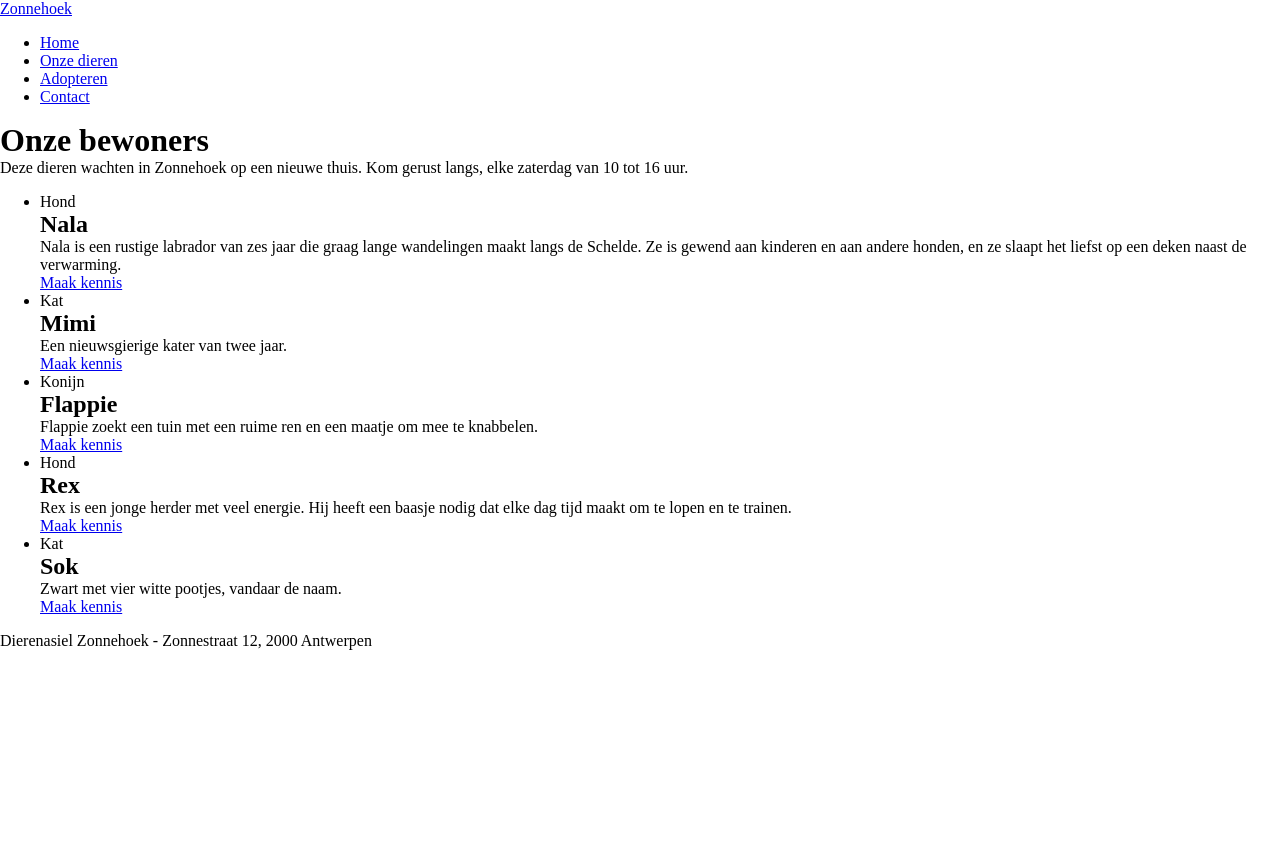
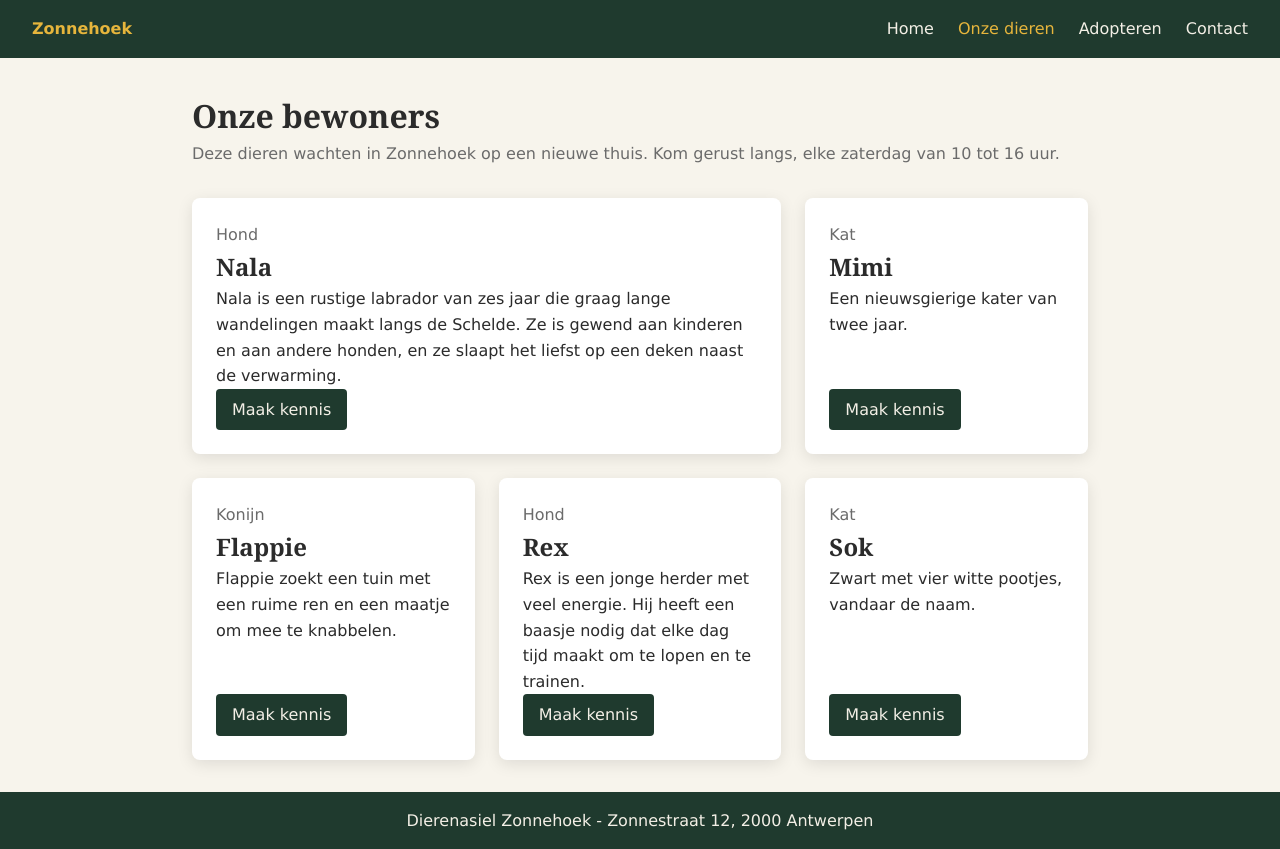
Before and after one commit to Firdaousabzik/webtech, a plain HTML site: page labo-04/dierenasiel/index.html in a window 1280 px wide. Before the commit the page ends 800 px from the top, so only its background shows below. Drawn offline with Linux system fonts and the light colour scheme.

Commit message:
labo4: afgewerkt

```diff
--- a/labo-04/dierenasiel/css/stijl.css
+++ b/labo-04/dierenasiel/css/stijl.css
@@ -2,7 +2,105 @@
 
 /* === tokens === */
 :root {
-
+    --papier:#f7f4ec;
+    --kaart: #ffffff;
+    --inkt: #2b2b2b;
+    --gedempt: #6b6b6b;
+    --balk: #1f3a2e;
+    --tekst: #f3efe6;
+    --accent: #e6b53c;
 }
-
-/* === your rules === */
+body {
+    display: grid;
+    grid-template-rows: auto 1fr auto;
+    min-height: 100vh;
+    background-color: var(--papier);
+    color: var(--inkt);
+    font-family: Verdana, sans-serif;
+    line-height: 1.6;
+}
+header{
+    display: flex;
+    justify-content: space-between;
+    align-items: center;
+    background-color: var(--balk);
+    padding: 1rem 2rem;
+}
+nav ul{
+    display: flex;
+    gap: 1.5rem;
+    list-style: none;
+    margin: 0;
+    padding: 0;
+}
+.logo{
+    color: var(--accent);
+    font-weight: bold;
+    text-decoration: none;
+}
+nav a{
+    color: var(--tekst);
+    text-decoration: none;
+}
+nav a.actief{
+    color: var(--accent);
+}
+nav a:hover,
+nav a:focus{
+    text-decoration: underline;
+}
+main{
+    max-width: 60rem;
+    margin: 0 auto;
+    padding: 2rem;
+}
+h1, h2{
+    font-family: Georgia, serif;
+}
+.intro{
+    color: var(--gedempt);
+    margin-bottom: 2rem;
+}
+.kaarten{
+    display: grid;
+    grid-template-columns: repeat(3, 1fr);
+    gap: 1.5rem;
+    list-style: none;
+    padding: 0;
+    margin: 0;
+}
+.uitgelicht{
+    grid-column: 1 / 3;
+}
+.kaart{
+    display: flex;
+    flex-direction: column;
+    align-items: flex-start;
+    background-color: var(--kaart);
+    padding: 1.5rem;
+    border-radius: 0.5rem;
+    box-shadow: 0 0.25rem 1rem rgba(0, 0, 0, 0.1);
+}
+.soort{
+    color: var(--gedempt);
+}
+.beschrijving{
+    flex: 1;
+}
+.knop{
+    background-color: var(--balk);
+    color: var(--tekst);
+    text-decoration: none;
+    padding: 0.5rem 1rem;
+    border-radius: 0.25rem;
+}
+.knop:hover,
+.knop:focus{
+    background-color: var(--inkt);
+}
+footer{
+    background-color: var(--balk);
+    color: var(--tekst);
+    text-align: center;
+    padding: 1rem;
+}
--- a/labo-04/kolommen/css/stijl.css
+++ b/labo-04/kolommen/css/stijl.css
@@ -2,7 +2,36 @@
 
 /* === tokens === */
 :root {
+    --kleur1: darkturquoise;
+    --kleur2: darkviolet;
+    --kleur3: deepskyblue;
 
 }
-
-/* === your rules === */
+main{
+    display: flex;
+    height: 100vh;
+    padding: 10vh 4vw;
+    gap: 4vw;
+}
+main div{
+    flex: 1;
+    display: flex;
+    justify-content: center;
+    align-items: center;
+    color: white;
+    font-family: Arial, sans-serif;
+    font-size: 4rem;
+    font-weight: bold;
+}
+main div:nth-child(2) {
+    flex: 2;
+}
+main div:nth-child(1) {
+    background-color: var(--kleur1);
+}
+main div:nth-child(2) {
+    background-color: var(--kleur2);
+}
+main div:nth-child(3) {
+    background-color: var(--kleur3);
+}
--- a/labo-04/mondriaan/css/stijl.css
+++ b/labo-04/mondriaan/css/stijl.css
@@ -2,7 +2,44 @@
 
 /* === tokens === */
 :root {
-
+    --blauw: #2554ab;
+    --lila: #a090af;
+    --bruin: #a16122;
+    --geel: #e7c948;
+    --marine: #13234e;
+    --olijf: #ae9310;
+    --rood: #cd2424;
 }
-
-/* === your rules === */
+.schilderij {
+    display: grid;
+    grid-template-columns: repeat(4, 1fr);
+    grid-template-rows: repeat(3,1fr);
+    width: 70vh;
+    height: 70vh;
+    margin: 15vh auto;
+    background-color: var(--blauw);
+    gap: 2vh;
+    padding: 2vh;
+}
+.bruin {
+    background-color: var(--bruin);
+    grid-column: 4 / 5;
+}
+.geel {
+    background-color: var(--geel);
+}
+.marine {
+    background-color: var(--marine);
+    grid-column: 4 / 5;
+}
+.olijf {
+    background-color: var(--olijf);
+    grid-column: 1 / 4;
+}
+.rood {
+    background-color: var(--rood);
+}
+.lila {
+    background-color: var(--lila);
+    grid-column: 1 / 4;
+}
--- a/labo-04/navigatie/css/stijl.css
+++ b/labo-04/navigatie/css/stijl.css
@@ -2,7 +2,40 @@
 
 /* === tokens === */
 :root {
-
+    --balk: #1f3a2e;
+    --tekst: #f3efe6;
+    --accent: #e6b53c;
 }
-
-/* === your rules === */
+header {
+    display: flex;
+    justify-content: space-between;
+    align-items: center;
+    background-color: var(--balk);
+    padding: 1rem 2rem;
+    font-family: Verdana, sans-serif;
+}
+nav ul{
+    display: flex;
+    gap: 0.5rem;
+    list-style: none;
+    margin: 0;
+    padding: 0;
+}
+.logo {
+    color: var(--accent);
+    font-weight: bold;
+    text-decoration: none;
+}
+nav a {
+    color: var(--tekst);
+    text-decoration: none;
+    display: block;
+    padding: 0.75rem 1.25rem;
+    border-radius: 0.5rem;
+}
+nav a.actief,
+nav a:hover,
+nav a:focus {
+    background-color: var(--accent);
+    color: var(--balk);
+}
--- a/labo-04/trap/css/stijl.css
+++ b/labo-04/trap/css/stijl.css
@@ -2,7 +2,45 @@
 
 /* === tokens === */
 :root {
+    --blauw: #1446a0;
+    --roze: #db3069;
+    --geel: #f5d547;
+    --licht: #ebebd3;
+    --donker: #2b2b2b;
 
 }
-
-/* === your rules === */
+.trap {
+    display: grid;
+    grid-template-columns: repeat (4, 1fr);
+    grid-template-rows: repeat(4, 1fr);
+    height: 100vh;
+}
+.trede {
+    display: flex;
+    justify-content: center;
+    align-items: center;
+    font-family: Arial, sans-serif;
+    font-size: 3rem;
+    color: white;
+}
+.trede:nth-child(1) {
+    background-color: var(--blauw);
+    grid-column: 1;
+    grid-row: 1;
+}
+.trede:nth-child(2) {
+    background-color: var(--roze);
+    grid-column: 2;
+    grid-row: 2;
+}
+.trede:nth-child(3) {
+    background-color: var(--geel);
+    grid-column: 3;
+    grid-row: 3;
+}
+.trede:nth-child(4) {
+    background-color: var(--licht);
+    color: var(--donker);
+    grid-column: 4;
+    grid-row: 4;
+}
```
Also changed, not shown: 1 other file.
